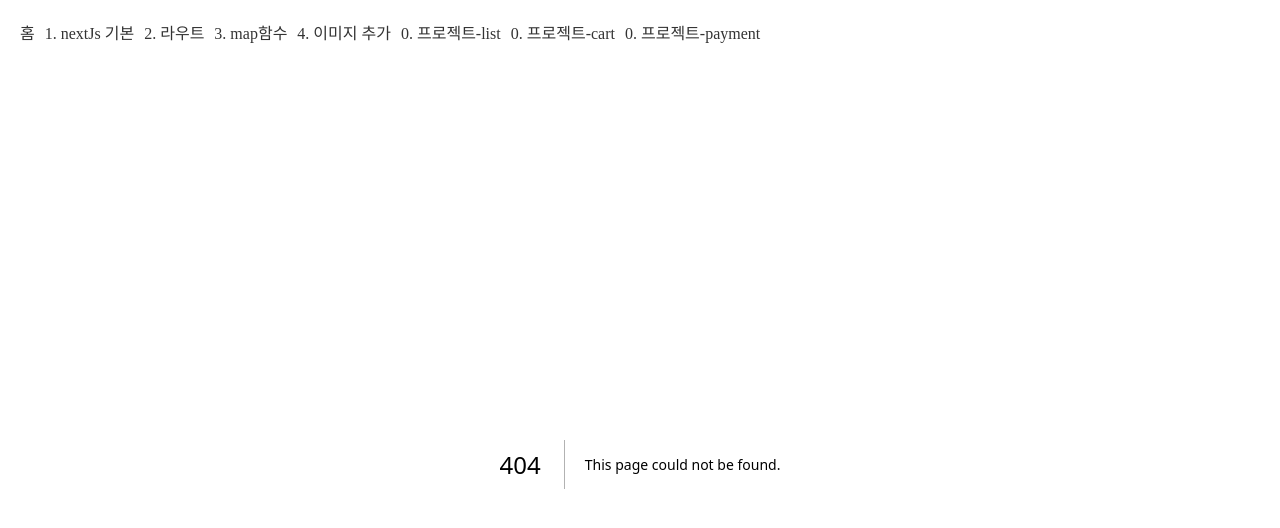
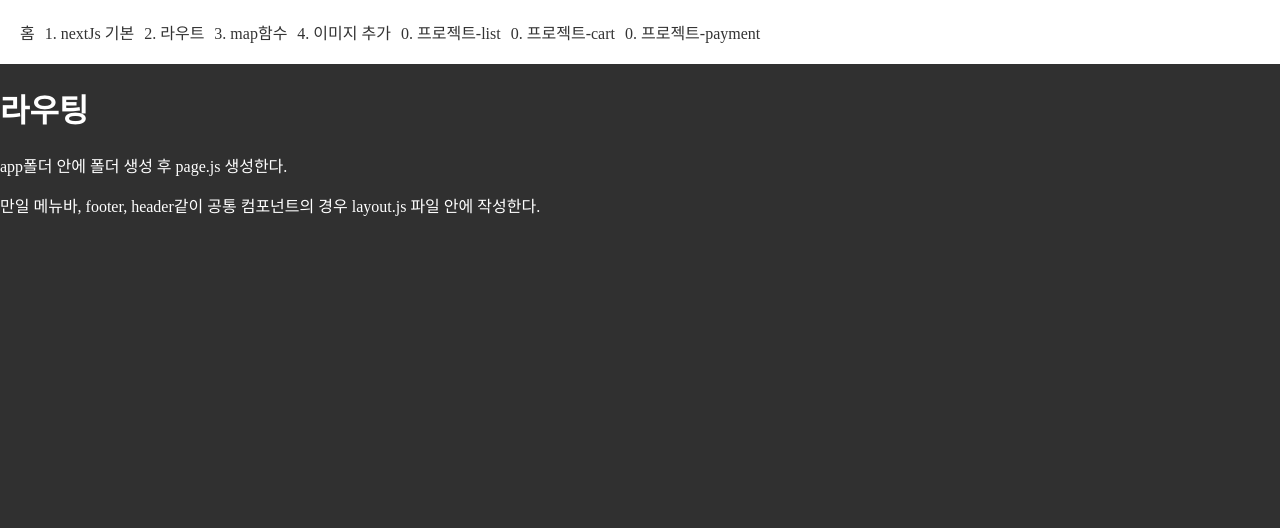
Before and after one commit to 5647kr/basic-nextjs, a Next.js app in the folder 2025.04.16/: page /route in a window 1280 px wide. Before the commit this address had no page. Shown: the top 528 px of the page. Built offline with nearby package versions, Linux system fonts and the light colour scheme.

Commit message:
2025.04.16 라우터 설정 방법

```diff
--- /dev/null
+++ b/2025.04.16/app/route/page.js
@@ -0,0 +1,9 @@
+export default function Route() {
+  return (
+    <div>
+      <h1>라우팅</h1>
+      <p>app폴더 안에 폴더 생성 후 page.js 생성한다.</p>
+      <p>만일 메뉴바, footer, header같이 공통 컴포넌트의 경우 layout.js 파일 안에 작성한다.</p>
+    </div>
+  )
+}
```
